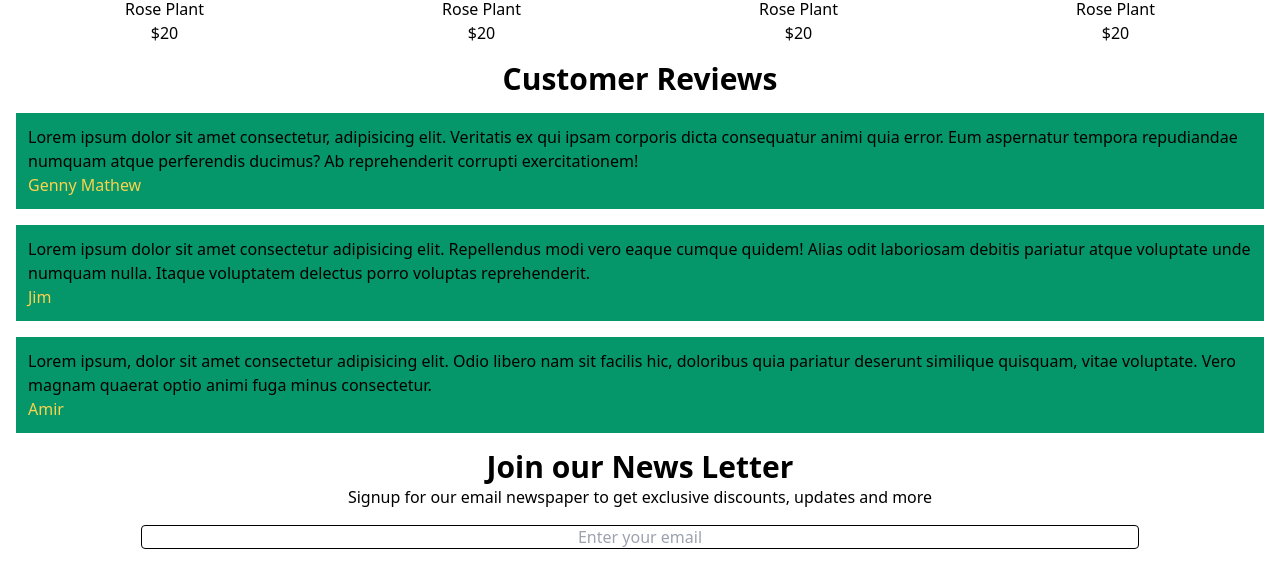
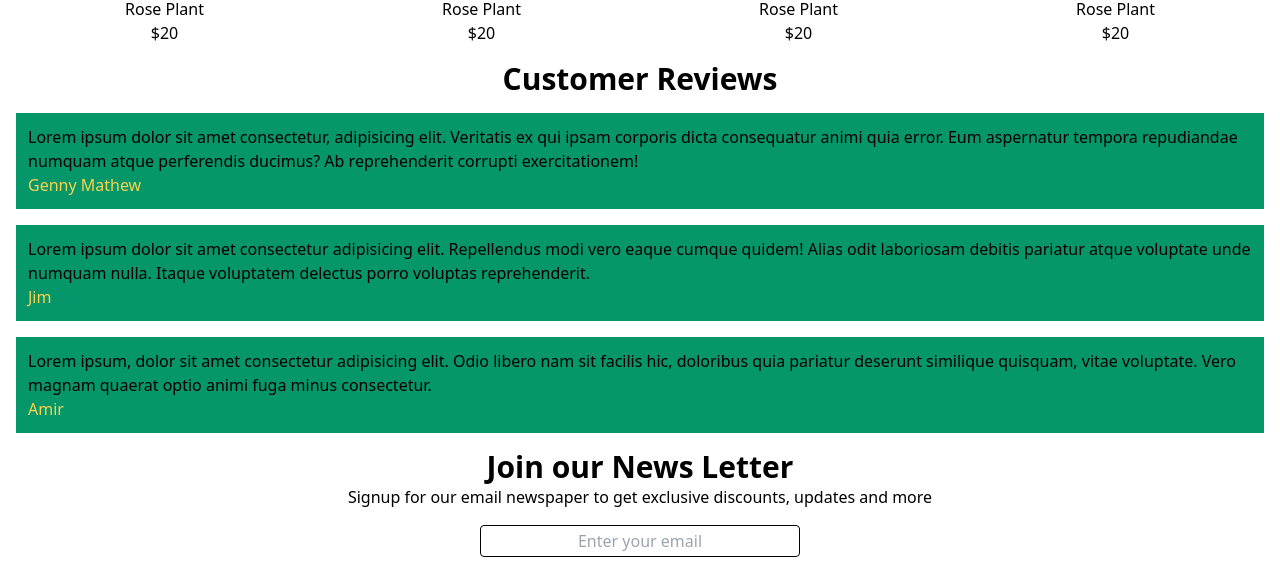
Before and after one commit to Kishore210301/Greenden-tailwind, a plain HTML site: page index.html in a window 1280 px wide. Shown: the part 1247-1813 px from the top of the page. Drawn offline with nearby package versions, Linux system fonts and the light colour scheme.

Commit message:
small change

```diff
--- a/index.html
+++ b/index.html
@@ -138,7 +138,7 @@
         <h1 class="font-bold text-3xl">Join our News Letter</h1>
         <p>Signup for our email newspaper to get exclusive discounts, updates and more</p>
         <div class="flex flex-col items-center m-4">
-            <input type="email" class="w-4/5 h-6 border border-black rounded text-center"
+            <input type="email" class="w-80 h-8 border border-black rounded text-center"
                 placeholder="Enter your email">
             <button class="bg-black text-white p-2 mt-5">Subscribe</button>
         </div>
```
